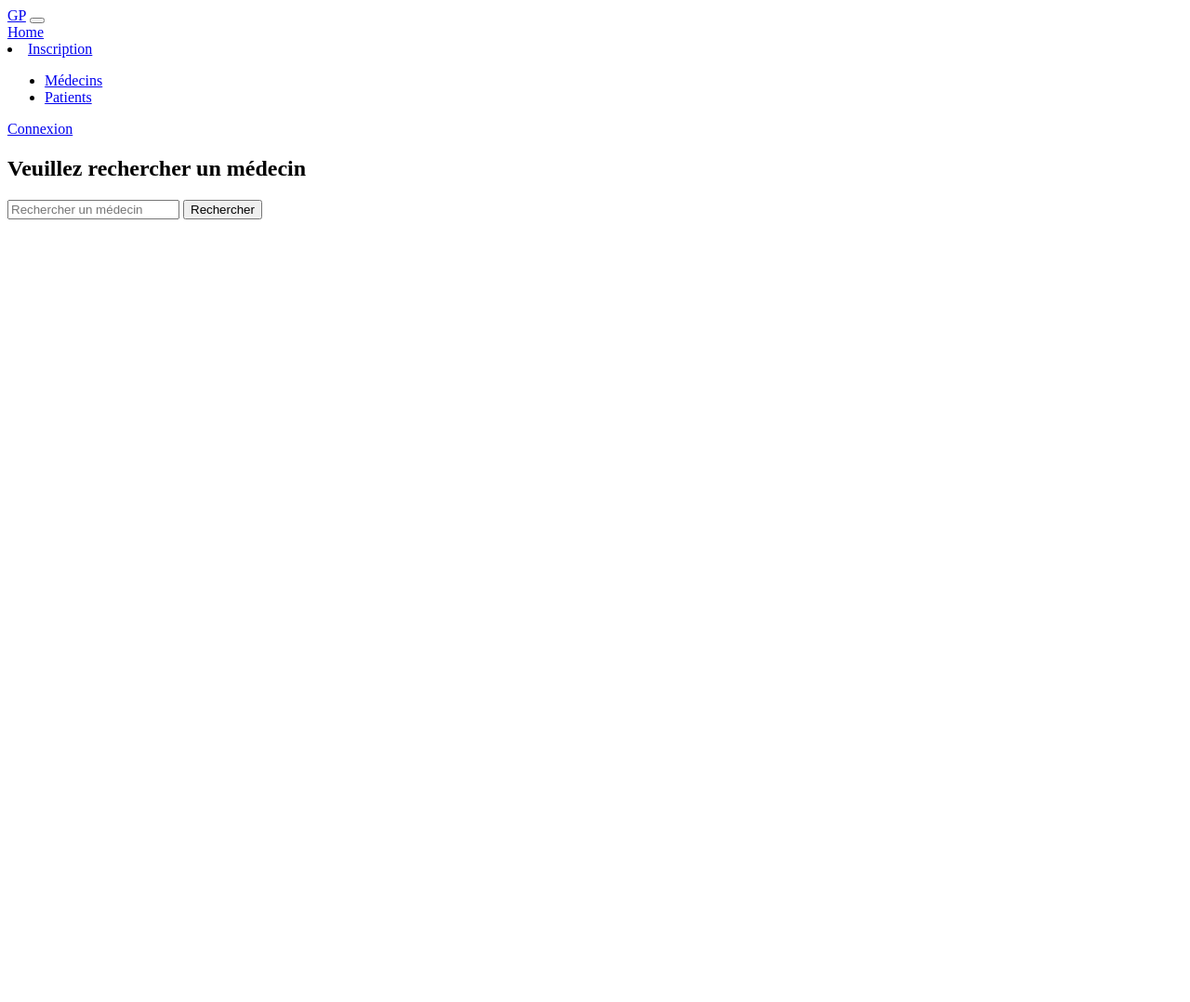
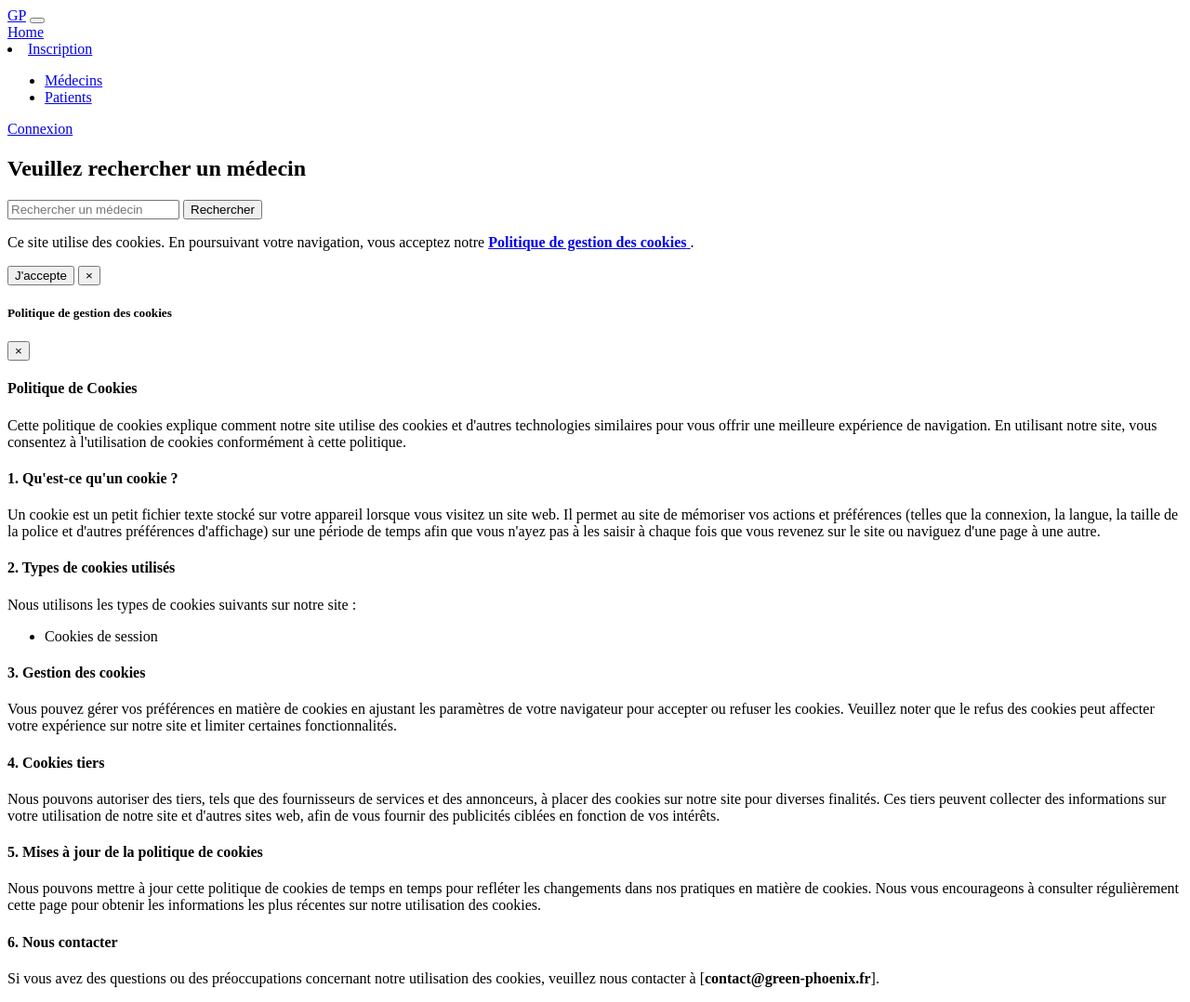
Before and after one commit to Chris4B/green-phoenix, a Symfony app: template templates/welcome/index.html.twig in a window 1280 px wide. Shown: the whole page at 93% size. Before the commit the page ends 236 px from the top, so only its background shows below. Run offline with Twig, Linux system fonts and the light colour scheme; the template is opened without the code that fills it, so the values that code supplies are empty; some libraries are stand-ins or nearby versions.

Commit message:
cookies banner and cookies policy

```diff
--- a/assets/js/app.js
+++ b/assets/js/app.js
@@ -21,7 +21,8 @@ import $ from 'jquery';
 import '@popperjs/core';
 import 'bootstrap'; //adds functions to jQuery
 
-//IMPORT SB ADMIN CUSTOM JS
+//IMPORT BANNER COOKIES
+import './components/banner-cookies';
 
 
 // start the Stimulus application
--- a/src/Controller/EventsApiController.php
+++ b/src/Controller/EventsApiController.php
@@ -58,14 +58,14 @@ class EventsApiController extends AbstractController
 
 
             $user = $this->getUser();
-//            $doctor = $entityManager->getRepository(Doctors::class)->find($doctorsId);
+            $doctor = $entityManager->getRepository(Doctors::class)->find($doctorId);
             //creating new event and persisting
 
             $event = new Events();
             $event->setTitle($data['title']);
             $event->setDateString($data['datestr']);
             $event->setUsers($user);
-//            $event->setDoctors($doctor);
+            $event->setDoctors($doctor);
 
             $entityManager->persist($event);
             $entityManager->flush();
--- a/templates/welcome/index.html.twig
+++ b/templates/welcome/index.html.twig
@@ -84,8 +84,67 @@
         <!-- Page Heading -->
 
 
+
     </div>
     <!-- /.container-fluid -->
+    <div id="cookie-banner" class="cookie-banner alert alert-info alert-dismissible fixed-bottom fade show text-center" role="alert">
+        <p>Ce site utilise des cookies. En poursuivant votre navigation, vous acceptez notre <a href="#" class="cookies-policy-link" data-toggle="modal" data-target="#cookieModal"><strong>Politique de gestion des cookies</strong> </a>.</p>
+        <button id="cookie-accept" class="cookie-accept btn btn-success">J'accepte</button>
+        <button type="button" id="cookie-accept" class="close" data-dismiss="alert" aria-label="Fermer">
+            <span aria-hidden="true">&times;</span>
+        </button>
+    </div>
+
+    <!-- Modal -->
+    <div class="modal fade" id="cookieModal" tabindex="-1" role="dialog" aria-labelledby="cookieModalLabel" aria-hidden="true">
+        <div class="modal-dialog modal-dialog-lg  modal-dialog-scrollable" role="document">
+            <div class="modal-content">
+                <div class="modal-header">
+                    <h5 class="modal-title" id="cookieModalLabel">Politique de gestion des cookies</h5>
+                    <button type="button" class="close" data-dismiss="modal" aria-label="Fermer">
+                        <span aria-hidden="true">&times;</span>
+                    </button>
+                </div>
+                <div class="modal-body">
+                    <h4>Politique de Cookies</h4>
+                    <p>
+                        Cette politique de cookies explique comment notre site utilise des cookies et d'autres technologies similaires pour vous offrir une meilleure expérience de navigation. En utilisant notre site, vous consentez à l'utilisation de cookies conformément à cette politique.
+                    </p>
+
+                    <h4>1. Qu'est-ce qu'un cookie ?</h4>
+                    <p>
+                        Un cookie est un petit fichier texte stocké sur votre appareil lorsque vous visitez un site web. Il permet au site de mémoriser vos actions et préférences (telles que la connexion, la langue, la taille de la police et d'autres préférences d'affichage) sur une période de temps afin que vous n'ayez pas à les saisir à chaque fois que vous revenez sur le site ou naviguez d'une page à une autre.
+                    </p>
+                    <h4>2. Types de cookies utilisés</h4>
+                    <p>
+                        Nous utilisons les types de cookies suivants sur notre site :
+                    </p>
+                    <ul>
+                        <li>Cookies de session</li>
+{#                        <li>Cookies persistants</li>#}
+{#                        <li>Cookies analytiques</li>#}
+{#                        <li>Cookies de marketing</li>#}
+                    </ul>
+                    <h4>3. Gestion des cookies</h4>
+                    <p>
+                        Vous pouvez gérer vos préférences en matière de cookies en ajustant les paramètres de votre navigateur pour accepter ou refuser les cookies. Veuillez noter que le refus des cookies peut affecter votre expérience sur notre site et limiter certaines fonctionnalités.
+                    </p>
+                    <h4>4. Cookies tiers</h4>
+                    <p>
+                        Nous pouvons autoriser des tiers, tels que des fournisseurs de services et des annonceurs, à placer des cookies sur notre site pour diverses finalités. Ces tiers peuvent collecter des informations sur votre utilisation de notre site et d'autres sites web, afin de vous fournir des publicités ciblées en fonction de vos intérêts.
+                    </p>
+                    <h4>5. Mises à jour de la politique de cookies</h4>
+                    <p>
+                        Nous pouvons mettre à jour cette politique de cookies de temps en temps pour refléter les changements dans nos pratiques en matière de cookies. Nous vous encourageons à consulter régulièrement cette page pour obtenir les informations les plus récentes sur notre utilisation des cookies.
+                    </p>
+                    <h4>6. Nous contacter</h4>
+                    <p>
+                        Si vous avez des questions ou des préoccupations concernant notre utilisation des cookies, veuillez nous contacter à [<strong>contact@green-phoenix.fr</strong>].
+                    </p>
+                </div>
+            </div>
+        </div>
+    </div>
 
     </div>
     <!-- End of Main Content -->
```
Also changed, not shown: assets/js/components/banner-cookies.js (added, +24 -0 lines), assets/styles/_app_variables.scss (+15 -0 lines).
